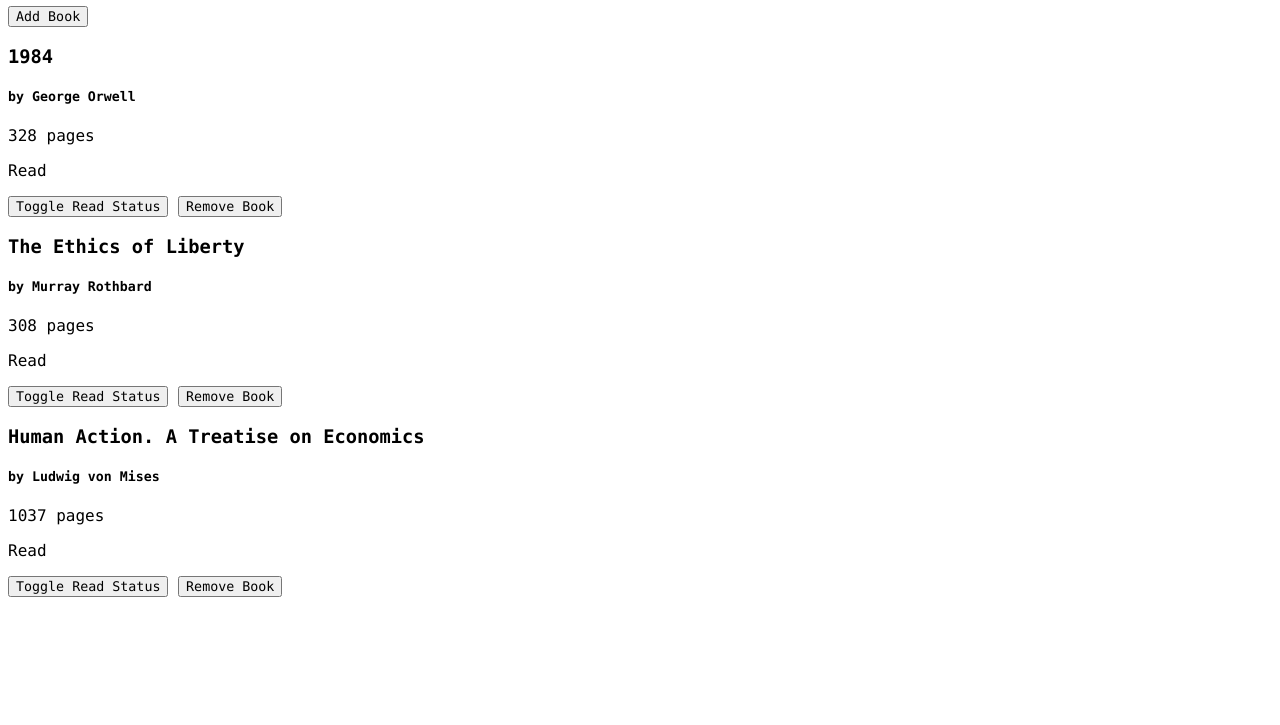
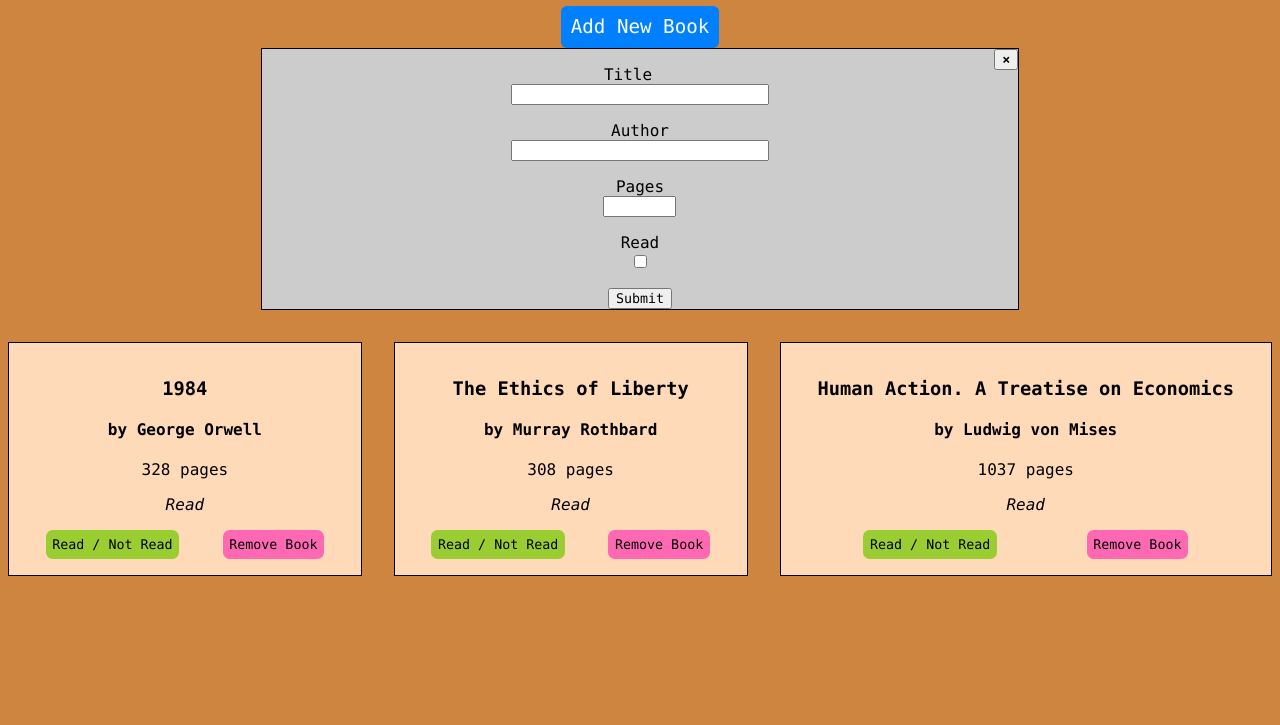
Before and after one commit to CodeLenov/library_top, a plain HTML site: page index.html in a window 1280 px wide. Shown: the part 75-800 px from the top of the page. Drawn offline with Linux system fonts and the light colour scheme.

Commit message:
ADD colors to CSS and some another CSS tricks. And ADD <hgroup> and <main> to HTML

```diff
--- a/index.html
+++ b/index.html
@@ -11,7 +11,12 @@
 
 <body>
 
+<hgroup>
 	<h1>Library</h1>
+	<button id="buttonAddBook" type="button">Add New Book</button>
+</hgroup>
+
+<main>
 
 	<form id="formAddBook" method="post" action="">
 
@@ -38,9 +43,8 @@
 
 	</form>
 
-<button id="buttonAddBook" type="button">Add Book</button>
-
 	<div id="outputMyLibrary"></div>
+</main>
 
 </body>
 </html>
--- a/script.js
+++ b/script.js
@@ -17,7 +17,7 @@ const outputMyLibrary = document.querySelector('#outputMyLibrary');
 const myLibrary = []; // array for stored books
 
 // ----------------------------------------------------------------------
-// 1.1. Manually add a few books (book objects) for start library
+// 1.1. Manually add a few books (book objects) for start library (using the constructor)
 
 const book1 = new Book('1984', 'George Orwell', '328', 'true',);
 const book2 = new Book('The Ethics of Liberty', 'Murray Rothbard', '308', 'true',);
@@ -108,13 +108,15 @@ function displayMyLibrary() {
 		divBook.innerHTML = `
 			<div class="divBookHeader">
 				<h3 class="title">${book.title}<h3>
-				<h5 class="author">by ${book.author}</h5>
+				<h4 class="author">by ${book.author}</h4>
 			</div>
 			<div class="divBookMain">
 				<p class="pages">${book.pages} pages</p>
-				<p class="read">${book.read ? "Read" : "Not Read"}</p>
-				<button class="toggleRead" onclick="toggleRead(${i})" type="button">Toggle Read Status</button>
-				<button class="remove" onclick="removeBook(${i})" type="button">Remove Book</button>
+				<p class="read"><em>${book.read ? "Read" : "Not Read"}</em></p>
+			</div>
+			<div class="divButtons">
+				<button class="buttonToggleRead" onclick="toggleRead(${i})" type="button">Read / Not Read</button>
+				<button class="buttonRemoveBook" onclick="removeBook(${i})" type="button">Remove Book</button>
 			</div>
 		`;
 	}
--- a/styles.css
+++ b/styles.css
@@ -1,21 +1,39 @@
 * {
+	box-sizing: border-box;
 	font-family: 'Lucida Console', 'Courier New', monospace;
+}
+
+body {
+	background-color: #cd853f;
 }
 
 h1 {
 	text-align: center;
 }
 
+#buttonAddBook {
+	display: block;
+	margin: auto;
+	padding: 0.5em;
+	border: none;
+	border-radius: 0.3em;
+	font-size: 1.2em;
+	background-color: #0080ff;
+	color: white;
+}
+
 #formAddBook {
-	display: none;
-	position: fixed;
+	display: block;
+	position: relative;
 	z-index: 1;
-	top: 20%;
+	margin: auto;
 	width: 60%;
 	overflow: auto;
 	border: 1px solid black;
 	background-color: rgb(204, 204, 204);
+	text-align: center;
 }
+
 
 #buttonCloseForm {
 	float: right;
@@ -26,3 +44,58 @@ h1 {
 	text-decoration: none;
 	cursor: pointer;
 }
+
+#outputMyLibrary {
+	display: flex;
+	flex-flow: row wrap;
+	gap: 2em;
+	justify-content: space-evenly;
+	margin-top: 2em;
+	text-align: center;
+}
+
+.divBook {
+	flex: 1 1 auto;
+	border: 0.1em solid black;
+	padding: 1em;
+	background-color: #ffdab9;
+}
+
+.divButtons {
+	display: flex;
+	flex-flow: row wrap;
+	gap: 1em;
+	justify-content: space-evenly;
+	text-align: center;
+}
+
+.buttonToggleRead {
+	border: none;
+	border-radius: 0.5em;
+	display: block;
+	margin: auto 0.5em;
+	padding: 0.5em;
+	background-color: #9acd32;
+}
+
+#buttonAddBook:hover, .buttonToggleRead:hover, .buttonRemoveBook:hover {
+	cursor: pointer;
+}
+
+#buttonAddBook:focus, .buttonToggleRead:focus, .buttonRemoveBook:focus {
+	border: 1px solid black;
+}
+
+#buttonAddBook:active, .buttonToggleRead:active, .buttonRemoveBook:active {
+	border: 1px solid black;
+	color: white;
+}
+
+.buttonRemoveBook {
+	border: none;
+	border-radius: 0.5em;
+	display: block;
+	margin: auto 0.5em;
+	padding: 0.5em;
+	background-color: #ff69b4;
+}
```
Lines whose indentation alone changed are shown as unchanged.
